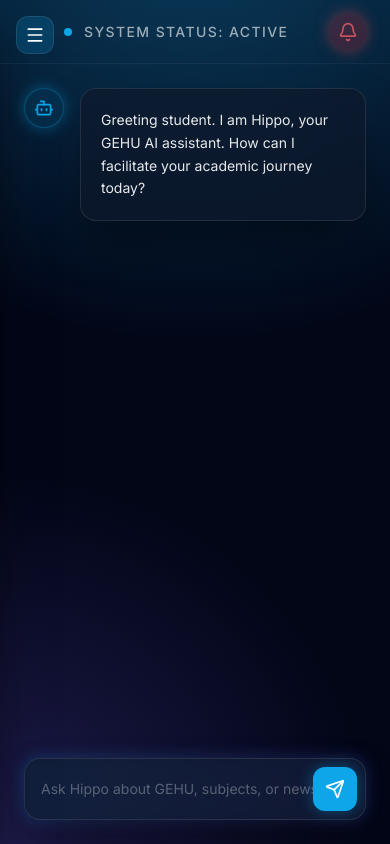
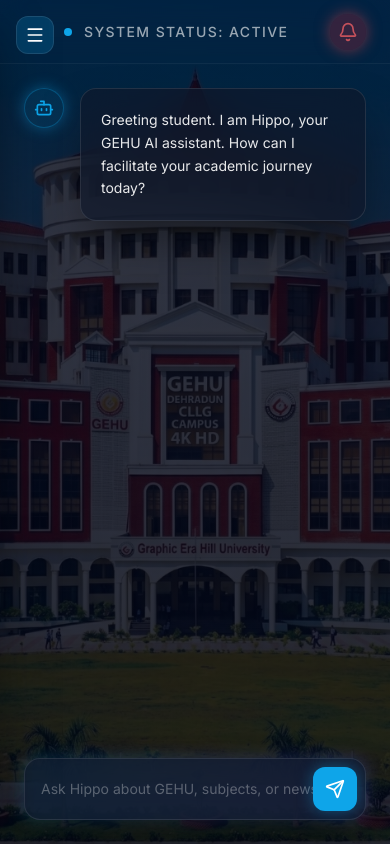
Before and after one commit to lokeshsaklani07-tech/Hippo-AI-GEHU, a Next.js app: page / in a window 390 px wide. Built offline with nearby package versions, Linux system fonts and the light colour scheme.

Commit message:
Add campus backgrounds for mobile and desktop

```diff
--- a/src/app/globals.css
+++ b/src/app/globals.css
@@ -53,11 +53,21 @@
   color: var(--foreground);
   background: var(--background);
   background-image:
-    radial-gradient(circle at 50% -20%, #0c4a6e 0%, transparent 50%),
-    radial-gradient(circle at 0% 100%, #1e1b4b 0%, transparent 40%);
+    linear-gradient(rgba(2, 6, 23, 0.8), rgba(2, 6, 23, 0.85)),
+    url('/images/bg-landscape.jpg');
+  background-size: cover;
+  background-position: center;
   background-attachment: fixed;
   min-height: 100vh;
   font-family: 'Inter', sans-serif;
+}
+
+@media (max-width: 768px) {
+  body {
+    background-image:
+      linear-gradient(rgba(2, 6, 23, 0.8), rgba(2, 6, 23, 0.85)),
+      url('/images/bg-portrait.jpg');
+  }
 }
 
 /* Custom Scrollbar */
```
Also changed, not shown: public/images/bg-landscape.jpg (added), public/images/bg-portrait.jpg (added).
